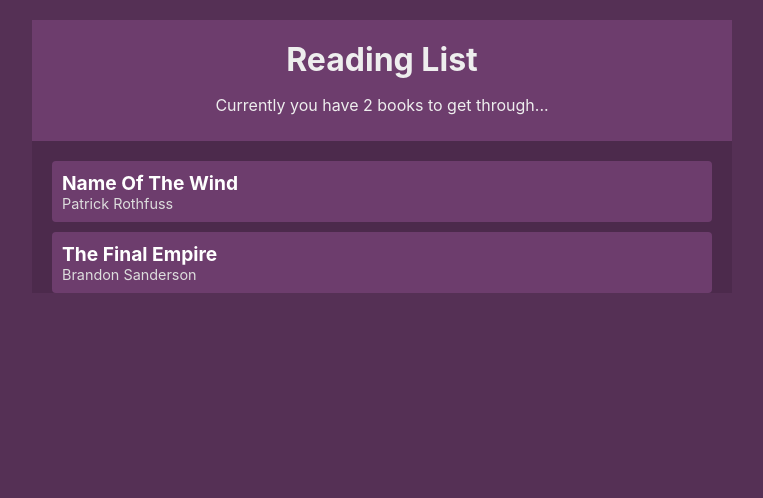
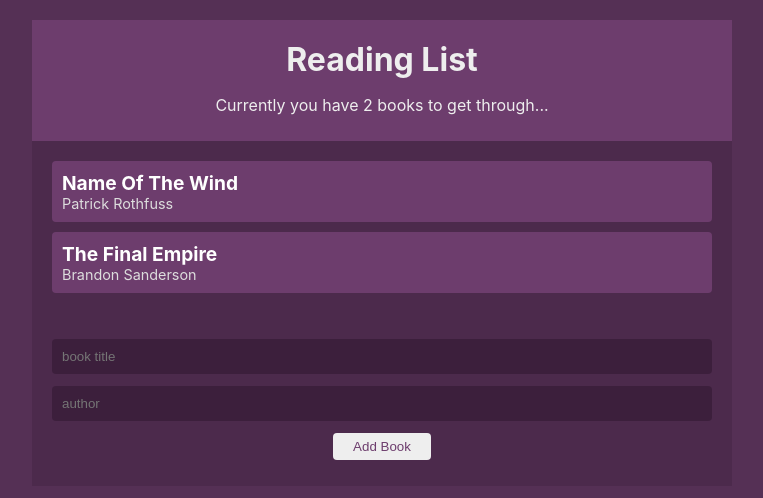
Before and after one commit to paradoxalyty/react-booklist, a React (Create React App) app: page / in a window 1280 px wide. Shown: the top 498 px of the page, without its empty margins (258-1021 px from the left). Built offline with nearby package versions, Linux system fonts and the light colour scheme.

Commit message:
add NewBookForm component with css

```diff
--- a/src/App.js
+++ b/src/App.js
@@ -1,5 +1,6 @@
 import BookList from "./components/BookList";
 import Navbar from "./components/Navbar";
+import NewBookForm from "./components/NewBookForm";
 import BookContextProvider from "./contexts/BookContext";
 
 function App() {
@@ -8,6 +9,7 @@
             <BookContextProvider>
                 <Navbar />
                 <BookList />
+                <NewBookForm />
             </BookContextProvider>
         </div>
     );
--- /dev/null
+++ b/src/components/NewBookForm.js
@@ -0,0 +1,40 @@
+import { useContext, useState } from "react";
+import { BookContext } from "../contexts/BookContext";
+
+const NewBookForm = () => {
+    const { addBook } = useContext(BookContext);
+    const [title, setTitle] = useState("");
+    const [author, setAuthor] = useState("");
+    const handleSubmit = (e) => {
+        e.preventDefault();
+        addBook(title, author);
+        setTitle("");
+        setAuthor("");
+    };
+
+    return (
+        <form onSubmit={handleSubmit}>
+            <input
+                type="text"
+                placeholder="book title"
+                value={title}
+                required
+                onChange={(e) => {
+                    setTitle(e.target.value);
+                }}
+            />
+            <input
+                type="text"
+                placeholder="author"
+                value={author}
+                required
+                onChange={(e) => {
+                    setAuthor(e.target.value);
+                }}
+            />
+            <input type="submit" value="add book" />
+        </form>
+    );
+};
+
+export default NewBookForm;
--- a/src/index.css
+++ b/src/index.css
@@ -1,3 +1,7 @@
+* {
+    box-sizing: border-box;
+}
+
 body {
     margin: 0;
     font-family: -apple-system, BlinkMacSystemFont, "Segoe UI", "Roboto", "Oxygen",
@@ -39,6 +43,7 @@
     border-radius: 4px;
     margin: 10px 0;
     background: #6d3d6d;
+    transition: all 0.5s ease-in-out;
     cursor: pointer;
 }
 
@@ -64,3 +69,37 @@
     margin: 20px;
     text-align: center;
 }
+
+form {
+    padding: 20px;
+}
+
+input {
+    border: 0;
+    border-radius: 4px;
+}
+
+input[type="text"] {
+    width: 100%;
+    padding: 10px;
+    margin: 6px 0;
+    color: #fff;
+    background: #3c1f3c;
+}
+
+input[type="submit"] {
+    display: block;
+    padding: 6px 20px;
+    margin: 6px auto;
+    color: #6d3d6d;
+    background: #eee;
+    cursor: pointer;
+    text-transform: capitalize;
+    transition: all 0.7s ease-in-out;
+}
+
+input[type="submit"]:hover {
+    border-radius: 6px;
+    color: #fff;
+    background: #6d3d6d;
+}
```
